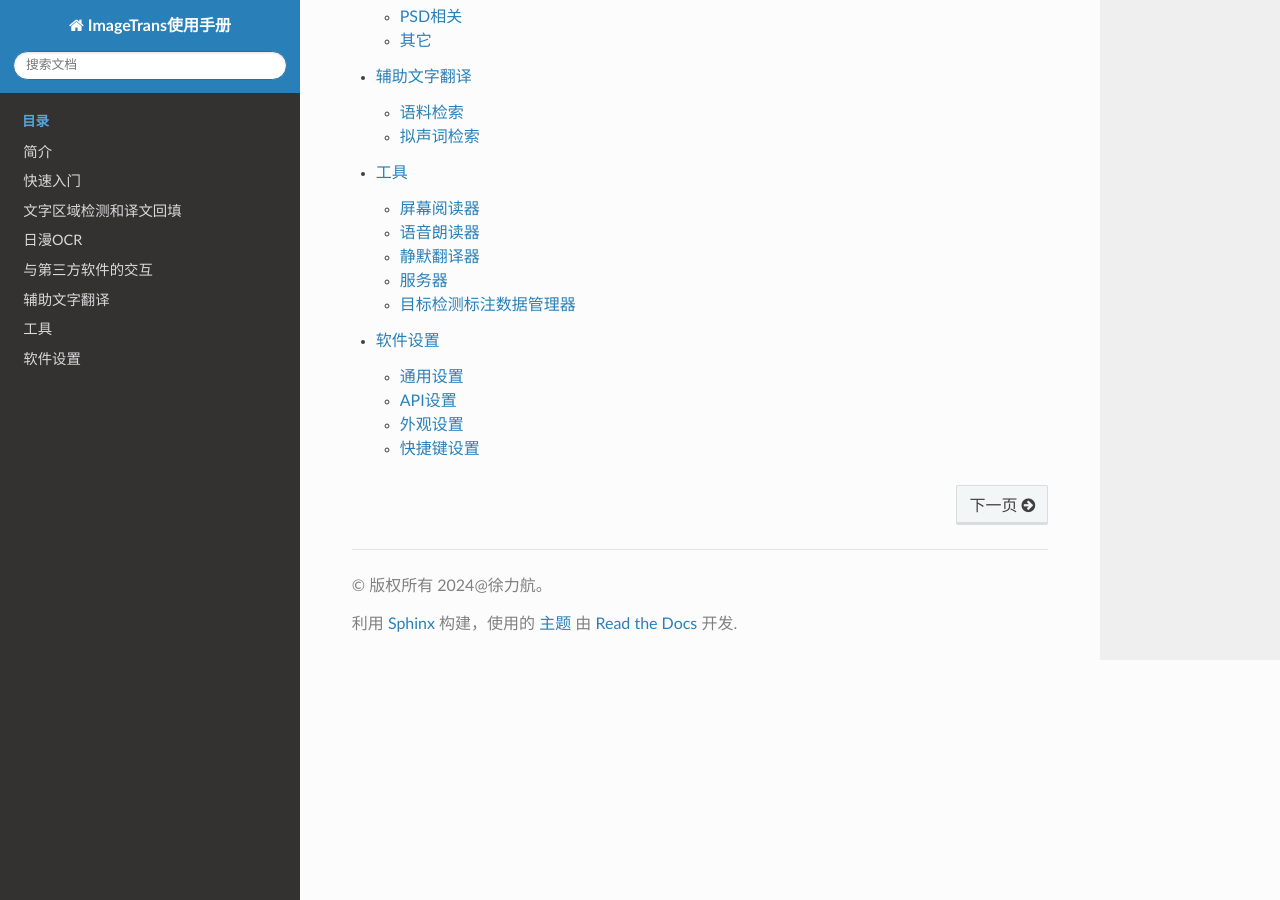
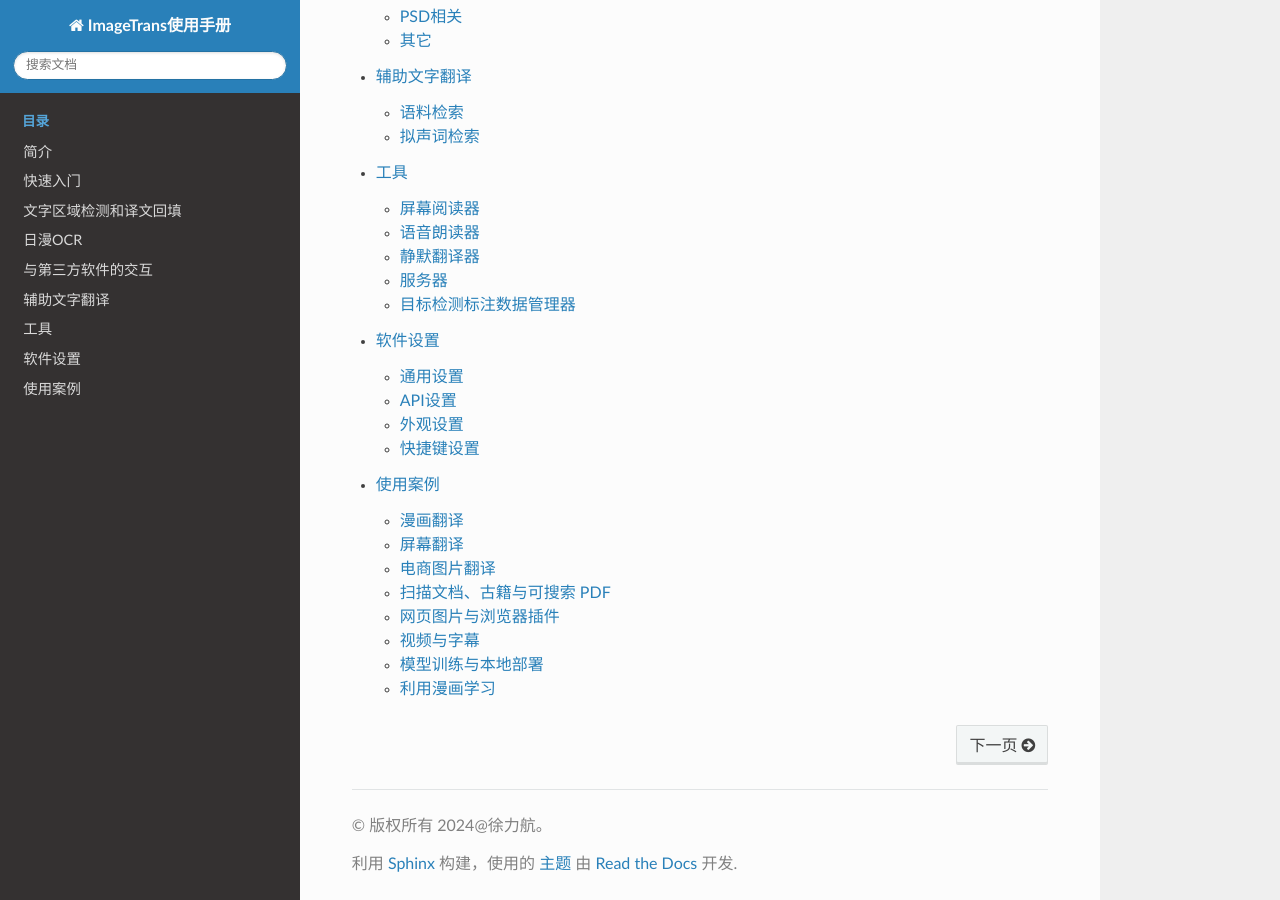
Before and after one commit to xulihang/ImageTrans-docs, a Sphinx documentation site: the page built from source/index.rst, in a window 1280 px wide and 900 px high, scrolled down 655 px. Built offline with Sphinx 7.4.7 and the Read the Docs theme 3.1.0, drawn with Linux system fonts in a browser that asks for light colours; some of the changed lines change nothing that is shown.

Commit message:
add use case

```diff
--- a/source/index.rst
+++ b/source/index.rst
@@ -13,3 +13,4 @@ ImageTrans使用手册
    text_translation.rst
    tools.rst
    settings.rst
+   usecases.rst
--- /dev/null
+++ b/source/usecases.rst
@@ -0,0 +1,78 @@
+使用案例
+==================================================
+
+本手册前面的章节介绍了ImageTrans的各项功能与操作方法。阅读时你可能更想知道"用ImageTrans完成一项具体任务到底要怎么做"。为此，本站官方博客发布了一系列按场景编写的、配有截图的分步教程。本页按使用场景汇总这些教程，方便你在需要时快速找到对应的完整工作流。
+
+
+漫画翻译
+--------------------------------
+
+针对漫画的整体翻译流程，从建立项目、框选文字区域、OCR识别、机器翻译、抹除原文到嵌字导出成品。
+
+* `使用ImageTrans翻译日语漫画 <https://www.basiccat.org/zh/manga-translator/>`_
+* `目前最佳的日漫翻译方法 <https://www.basiccat.org/zh/best-practice-manga-ocr-and-translation/>`_
+* `日漫英文嵌字指南 <https://www.basiccat.org/zh/lettering-guide-for-Japanese-English-manga-translation/>`_
+* `漫画嵌字中的网点修复 <https://www.basiccat.org/zh/remove-text-in-manga-preserving-screentone/>`_
+* `如何翻译DLsite上的漫画 <https://www.basiccat.org/zh/how-to-translate-dlsite-manga/>`_
+* `使用ImageTrans翻译美漫 <https://www.basiccat.org/zh/US-comics-translation/>`_
+* `使用ImageTrans翻译韩语条漫 <https://www.basiccat.org/zh/how-to-translate-raw-webtoon-in-korean/>`_
+* `如何转换传统漫画为条漫 <https://www.basiccat.org/zh/how-to-convert-traditional-comics-into-webtoon/>`_
+
+屏幕翻译
+--------------------------------
+
+* `实时屏幕翻译器 <https://www.basiccat.org/zh/real-time-screen-translator/>`_
+
+电商图片翻译
+--------------------------------
+
+面向跨境电商的商品图片翻译，快速替换图上的外文说明。
+
+* `跨境电商图片翻译 <https://www.basiccat.org/zh/e-commerce-image-translation/>`_
+
+扫描文档、古籍与可搜索 PDF
+--------------------------------
+
+将扫描件、古籍、图书做清洁增强后，进行OCR、翻译并生成带可搜索文字层的PDF。
+
+* `如何让扫描PDF文档的文字可以被检索 <https://www.basiccat.org/zh/how-to-create-searchable-pdf-from-scanned-documents/>`_
+* `扫描件变可搜索PDF：双层PDF生成 <https://www.basiccat.org/zh/searchable-pdf-with-text-layer-from-image-pdf/>`_
+* `扫描图书的漂白、矫正和清晰化处理 <https://www.basiccat.org/zh/clean-deskew-enhance-scanned-books/>`_
+* `批量OCR和翻译图片和PDF文件 <https://www.basiccat.org/zh/batch-ocr-and-translate-image-and-PDF/>`_
+* `古籍OCR：将古籍扫描件转换为可搜索PDF和Markdown <https://www.basiccat.org/zh/Chinese-ancient-books-OCR-PDF-markdown/>`_
+* `竖排繁体PDF转横排与文字清晰化 <https://www.basiccat.org/zh/how-to-convert-Traditional-Chinese-PDF-from-vertical-to-horizontal-and-enhance-text-clarity/>`_
+
+网页图片与浏览器插件
+--------------------------------
+
+通过浏览器插件把网页、漫画阅读站上的图片送到ImageTrans做本地翻译，处理结果自动回到当前项目。适用于手机（iOS/安卓）与电脑浏览器。
+
+* `如何翻译网页中的图片 <https://www.basiccat.org/zh/translate-images-on-webpages-with-extension/>`_
+* `漫画翻译浏览器插件 <https://www.basiccat.org/zh/manga-image-translation-browser-extension/>`_
+* `用浏览器扩展在iPhone上翻译漫画、同人志及其他图片 <https://www.basiccat.org/zh/iphone-browser-extension-doujin-manga-image-translation/>`_
+* `在安卓浏览器上用插件翻译漫画图片 <https://www.basiccat.org/zh/android-browser-extension-manga-image-translation/>`_
+
+视频与字幕
+--------------------------------
+
+处理视频硬字幕（烧录进画面的字幕）：提取、翻译并回填，或直接去除。常与计算机辅助音视频翻译软件Silhouette搭配使用。
+
+* `视频硬字幕提取 <https://www.basiccat.org/zh/how-to-extract-hardcoded-subtitle/>`_
+* `如何去除视频中的字幕 <https://www.basiccat.org/zh/how-to-remove-subtitles-from-a-video/>`_
+
+模型训练与本地部署
+--------------------------------
+
+训练自定义的OCR/文字区域/气泡检测模型，或在本地搭建离线漫画翻译工作流与自托管API服务器。
+
+* `如何训练一个YOLOv8目标检测模型 <https://www.basiccat.org/zh/how-to-train-yolov8-object-detection-model/>`_
+* `本地漫画翻译软件 <https://www.basiccat.org/zh/how-to-build-a-local-manga-translation-workshop/>`_
+* `自托管漫画翻译API服务器 <https://www.basiccat.org/zh/self-hosted-manga-translation-api-server/>`_
+
+利用漫画学习
+--------------------------------
+
+把ImageTrans当作日语学习工具，日语原文与译文对照阅读，并为汉字标注振假名发音。
+
+* `如何通过看漫画来学日语 <https://www.basiccat.org/zh/how-to-learn-japanese-by-reading-manga/>`_
+* `如何给日语汉字标注振假名发音 <https://www.basiccat.org/zh/how-to-add-pronunciation-annotation-furigana-to-Japanese-kanji/>`_
```
